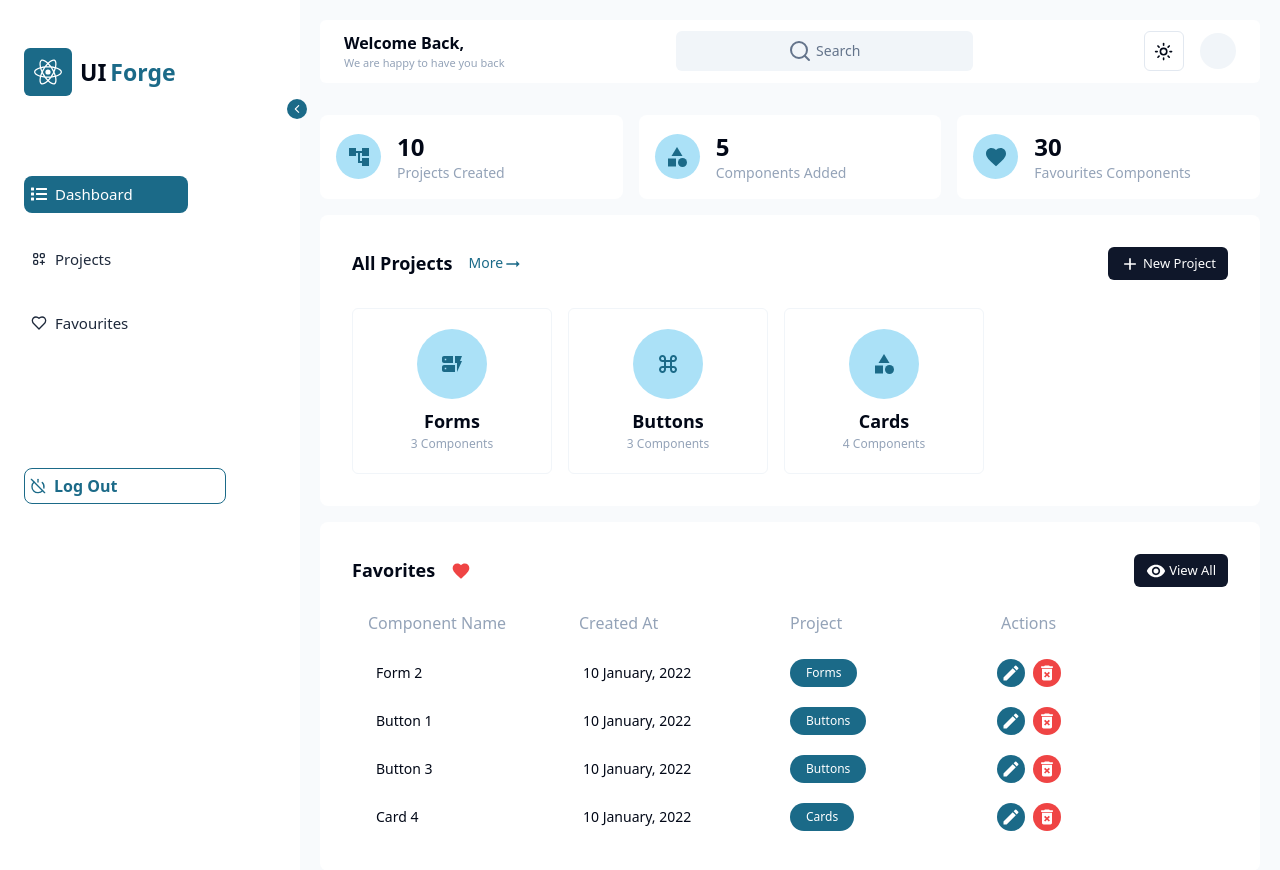
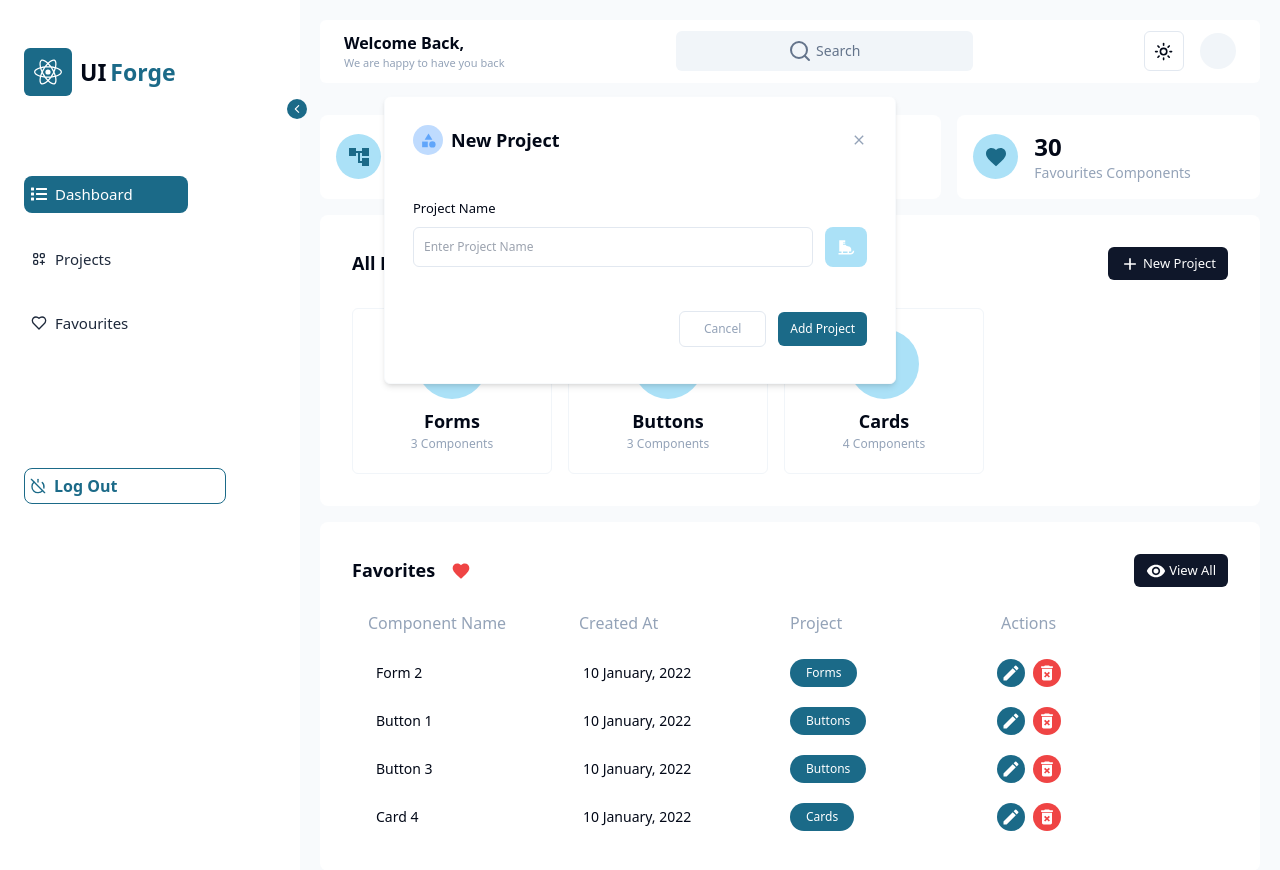
Before and after one commit to pythonnelson/uiforge, a Next.js app: page /dashboard in a window 1280 px wide. Both pictures are taken after a click on the button "New Project". Shown: the top 870 px of the page. Built offline with nearby package versions, Linux system fonts and the light colour scheme; no server answers.

Commit message:
Implement add project window

```diff
--- a/app/dashboard/page.tsx
+++ b/app/dashboard/page.tsx
@@ -1,12 +1,21 @@
+"use client";
+
 import ContentArea from "@/components/ContentArea";
+import DashboardOverlay from "@/components/DashboardOverlay";
+import AddProjectWindow from "@/components/Modals/AddProjectWindow";
 import Sidebar from "@/components/Sidebar";
-import { AppProvider } from "@/context/ContextApi";
+import { AppProvider, useAppContext } from "@/context/ContextApi";
 import React from "react";
 
-const page = () => {
+const Dashboard = () => {
+  const {
+    openProjectWindowObject: { openProjectWindow },
+  } = useAppContext();
   return (
-    <div className="flex h-screen">
+    <div className="flex poppins h-screen relative">
       <AppProvider>
+        <AddProjectWindow />
+        {openProjectWindow && <DashboardOverlay />}
         <Sidebar />
         <div className="flex-grow">
           <ContentArea />
@@ -16,4 +25,4 @@ const page = () => {
   );
 };
 
-export default page;
+export default Dashboard;
--- a/components/ContentArea.tsx
+++ b/components/ContentArea.tsx
@@ -12,6 +12,7 @@ const ContentArea = () => {
   const {
     showSideBarObject: { showSideBar },
     isMobileViewObject: { isMobileView },
+    openProjectWindowObject: { openProjectWindow },
   } = useAppContext();
 
   return (
--- /dev/null
+++ b/components/DashboardOverlay.tsx
@@ -0,0 +1,9 @@
+import React from "react";
+
+const DashboardOverlay = () => {
+  return (
+    <div className="w-full h-full fixed z-40 top-0 right-0 bg-black opacity-30"></div>
+  );
+};
+
+export default DashboardOverlay;
--- /dev/null
+++ b/components/Modals/AddProjectWindow.tsx
@@ -0,0 +1,85 @@
+"use client";
+
+import React, { useEffect, useRef } from "react";
+import CategoryIcon from "@mui/icons-material/Category";
+import CloseIcon from "@mui/icons-material/Close";
+import IceSkatingIcon from "@mui/icons-material/IceSkating";
+import { useAppContext } from "@/context/ContextApi";
+// import { ShieldCloseIcon } from "lucide-react";
+
+const AddProjectWindow = () => {
+  const {
+    isMobileViewObject: { isMobileView },
+    openProjectWindowObject: { openProjectWindow, setOpenProjectWindow },
+  } = useAppContext();
+
+  const inputRef = useRef<HTMLInputElement>(null);
+
+  useEffect(() => {
+    inputRef.current?.focus();
+  }, [openProjectWindow]);
+
+  return (
+    <div
+      className={`${
+        isMobileView ? "w-[80%]" : "w-[40%]"
+      } h-[288px] border border-slate-50 bg-white dark:bg-slate-950 rounded-md shadow-md absolute left-1/2 top-24 -translate-x-1/2 z-50 ${
+        openProjectWindow ? "absolute" : "hidden"
+      }`}
+    >
+      {/* ===== HEADER ===== */}
+      <div className="flex justify-between items-center pt-7 px-7">
+        <div className="flex items-center gap-2">
+          {/* ===== PROJECT ICON ===== */}
+          <div className="w-[30px] h-[30px] bg-blue-200 rounded-full flex items-center justify-center">
+            <CategoryIcon sx={{ fontSize: 17 }} className="text-blue-400" />
+          </div>
+          <span className="font-semibold text-lg">New Project</span>
+          {/* ===== PROJECT ICON END ===== */}
+        </div>
+        {/* <ShieldCloseIcon /> */}
+        <CloseIcon
+          onClick={() => setOpenProjectWindow(false)}
+          sx={{ fontSize: 16 }}
+          className="text-slate-400 text-[18px] cursor-pointer"
+        />
+      </div>
+      {/* ===== HEADER END ===== */}
+
+      {/* ===== BODY =====  */}
+      <div className="flex flex-col gap-2 mt-11 px-7">
+        <span className="text-[13px] font-medium">Project Name</span>
+        <div className="flex gap-3">
+          <input
+            ref={inputRef}
+            placeholder="Enter Project Name"
+            className="p-[10px] text-[12px] w-full rounded-md border outline-none"
+          />
+          <div className="w-12 h-10 text-white flex items-center justify-center bg-[#abe1f7] rounded-lg cursor-pointer">
+            <IceSkatingIcon sx={{ fontSize: 18 }} className="text-[18px]" />
+          </div>
+        </div>
+      </div>
+      {/* ===== BODY END =====  */}
+
+      {/* ===== FOOTER ===== */}
+      <div className="w-full mt-11 flex gap-3 justify-end px-7 items-center">
+        {/* ===== CANCEL BUTTON ===== */}
+        <button
+          onClick={() => setOpenProjectWindow(false)}
+          className="border border-slate-200 text-slate-400 text-[12px] p-2 px-6 rounded-md hover:border-slate-300 translation-all duration-300 hover:bg-slate-50"
+        >
+          Cancel
+        </button>
+
+        <button className="bg-[#1b6a88] hover:bg-[#0e475e] text-white text-[12px] p-2 px-3 rounded-md transition-all duration-300">
+          Add Project
+        </button>
+        {/* ===== CANCEL BUTTON END ===== */}
+      </div>
+      {/* ===== FOOTER END===== */}
+    </div>
+  );
+};
+
+export default AddProjectWindow;
--- a/components/Projects/AllProjects.tsx
+++ b/components/Projects/AllProjects.tsx
@@ -13,16 +13,27 @@ const AllProjects = () => {
   const {
     allProjectsDataObject: { allProjects },
     isLoadingObject: { isLoading },
+    openProjectWindowObject: { setOpenProjectWindow },
   } = useAppContext();
   return (
     <div className="bg-white dark:bg-slate-950 w-full p-8 mt-4 rounded-lg">
-      <Header
-        title="All Projects"
-        optionTitle="More"
-        icon={<ArrowRightAltIcon fontSize="small" />}
-        buttonTitle="New Project"
-        buttonIcon={<AddIcon fontSize="small" />}
-      />
+      <span className="text-lg flex gap-2 justify-between items-center">
+        <div className="flex gap-4 items-center">
+          <span className="font-bold text-lg">All Projects</span>
+          <span className="text-[14px] text-[#1b6a88] cursor-pointer">
+            More
+            <ArrowRightAltIcon fontSize="small" />
+          </span>
+        </div>
+
+        <button
+          onClick={() => setOpenProjectWindow(true)}
+          className="bg-slate-900 text-white gap-2 text-[12px] px-3 py-[2px] rounded-md transition-all duration-300 hover:text-[#1b6a88]"
+        >
+          <AddIcon fontSize="small" />{" "}
+          <span className="text-[13px]">New Project</span>
+        </button>
+      </span>
       {/* ===== PROJECT CARDS ===== */}
       {isLoading && (
         <div className="flex flex-col items-center justify-center h-[200px] w-full mt-16">
--- a/context/ContextApi.tsx
+++ b/context/ContextApi.tsx
@@ -49,6 +49,10 @@ interface AppContextType {
     allFavoriteComponents: Component[];
     setAllFavoriteComponents: React.Dispatch<React.SetStateAction<Component[]>>;
   };
+  openProjectWindowObject: {
+    openProjectWindow: boolean;
+    setOpenProjectWindow: React.Dispatch<React.SetStateAction<boolean>>;
+  };
   isLoadingObject: {
     isLoading: boolean;
     setIsLoading: React.Dispatch<React.SetStateAction<boolean>>;
@@ -84,6 +88,10 @@ const defaultState: AppContextType = {
   allFavoriteComponentsObjects: {
     allFavoriteComponents: [],
     setAllFavoriteComponents: () => {},
+  },
+  openProjectWindowObject: {
+    openProjectWindow: false,
+    setOpenProjectWindow: () => {},
   },
   isLoadingObject: {
     isLoading: true,
@@ -135,6 +143,7 @@ export const AppProvider: React.FC<{ children: ReactNode }> = ({
   const [allFavoriteComponents, setAllFavoriteComponents] = useState<
     Component[]
   >([]);
+  const [openProjectWindow, setOpenProjectWindow] = useState(false);
   const [isLoading, setIsLoading] = useState(true);
 
   // Resize window
@@ -194,6 +203,7 @@ export const AppProvider: React.FC<{ children: ReactNode }> = ({
           allFavoriteComponents,
           setAllFavoriteComponents,
         },
+        openProjectWindowObject: { openProjectWindow, setOpenProjectWindow },
         isLoadingObject: { isLoading, setIsLoading },
       }}
     >
```
